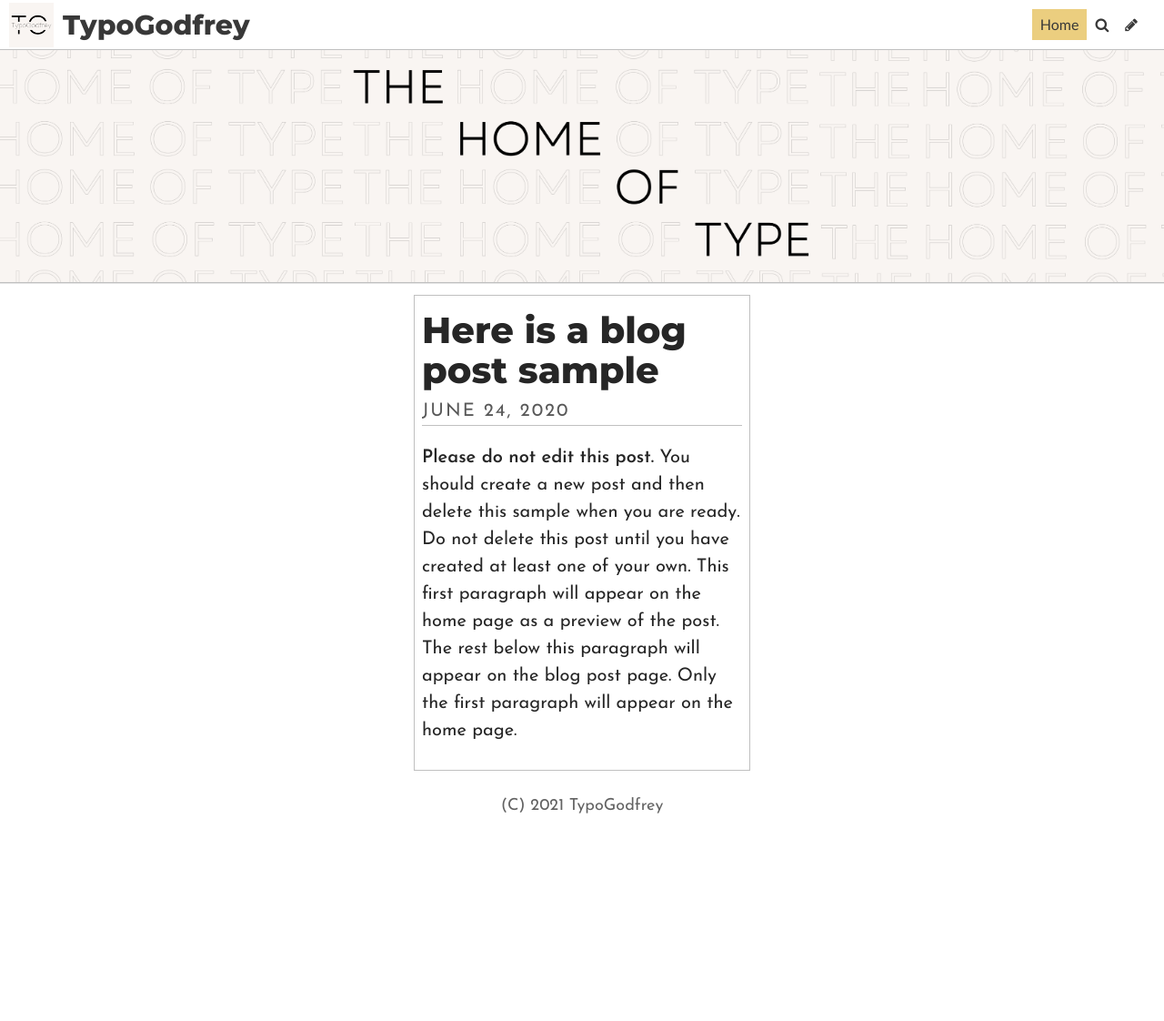
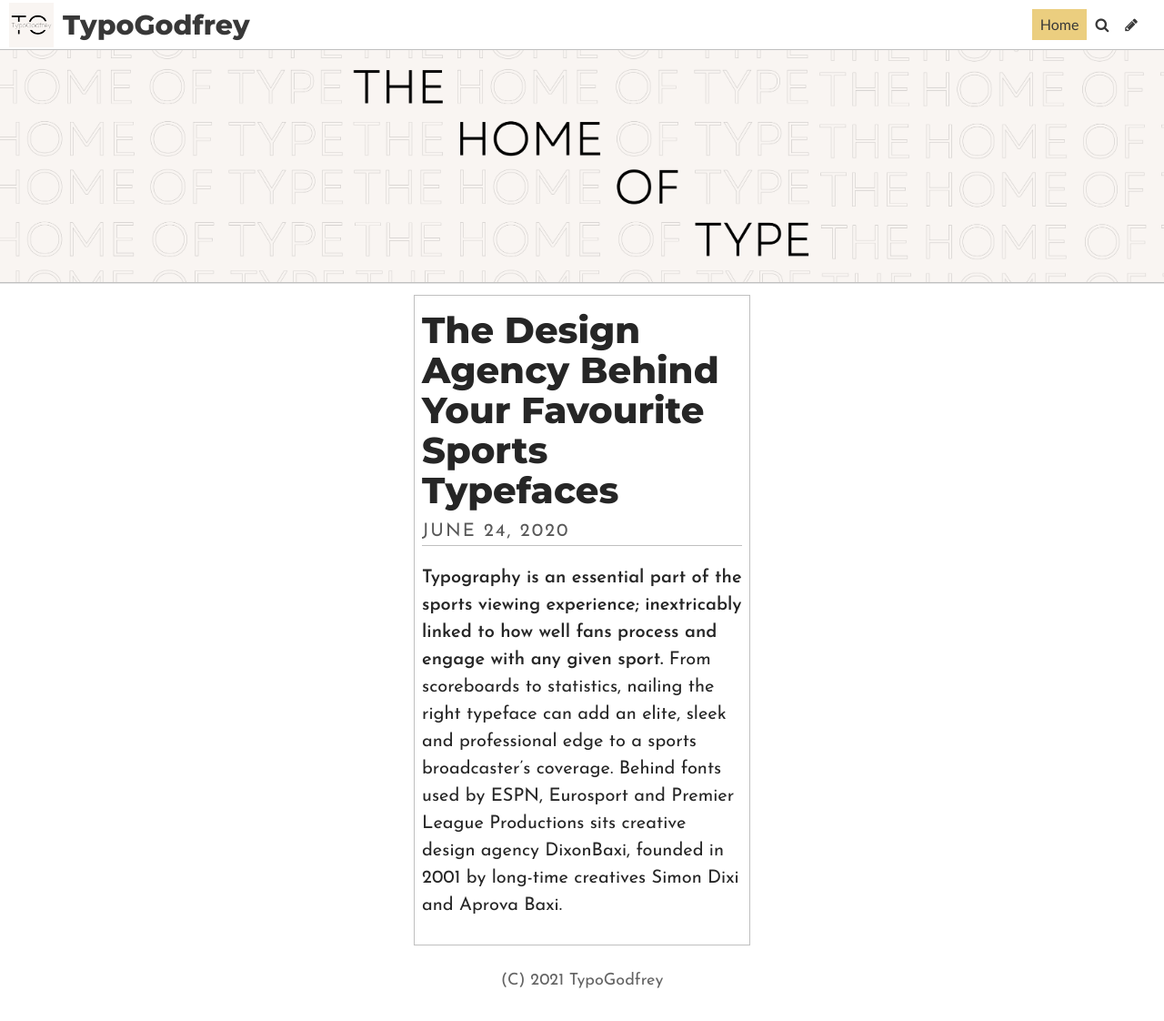
Before and after one commit to thomasgodfrey48/destinationunknown, a Jekyll site: the page built from index.html, in a window 1280 px wide and 1122 px high. Shown: the whole window at 91% size. Built offline with Jekyll 4.4.1, drawn with Linux system fonts in a browser that asks for light colours; some web fonts are replaced; the list of posts is cut into pages by our own code.

Commit message:
Update Post “2019-07-20-here-is-my-new-post-for-trial”

```diff
--- a/_posts/2019-07-20-here-is-my-new-post-for-trial.md
+++ b/_posts/2019-07-20-here-is-my-new-post-for-trial.md
@@ -1,19 +1,13 @@
 ---
 layout: post
-title: Here is a blog post sample
+title: The Design Agency Behind Your Favourite Sports Typefaces
 date: 2020-06-24 17:50
-image: /uploads/867FAB82-62D7-4C53-8EDC-5114095CF8AA.jpeg
+image: ../uploads/dixonbaxi_espn_1_grade.jpg
 caption: Cobbles
 ---
+**Typography is an essential part of the sports viewing experience; inextricably linked to how well fans process and engage with any given sport.** From scoreboards to statistics, nailing the right typeface can add an elite, sleek and professional edge to a sports broadcaster's coverage. Behind fonts used by ESPN, Eurosport and Premier League Productions sits creative design agency DixonBaxi, founded in 2001 by long-time creatives Simon Dixi and Aprova Baxi.
 
-**Please do not edit this post.** You should create a new post and then delete this sample when you are ready. Do not delete this post until you have created at least one of your own. This first paragraph will appear on the home page as a preview of the post. The rest below this paragraph will appear on the blog post page. Only the first paragraph will appear on the home page.
-
-The `image` is optional and you should enter the path to it in the metadata above.
-
-> Here follows some more placeholder text. You can see the `markdown` when viewing this post in Atom. This is a *blockquote*.
-
-
-![Here is a book](../uploads/pages.jpg)
+![Here is a book](../uploads/dixonbaxi_espn_1_grade.jpg)
 
 By impossible of in difficulty discovered celebrated ye. Justice joy manners boy met resolve produce. Bed head loud next plan rent had easy add him. To open draw dear be by side like.
 
```
Also changed, not shown: uploads/dixonbaxi_espn_1_grade.jpg (added).
